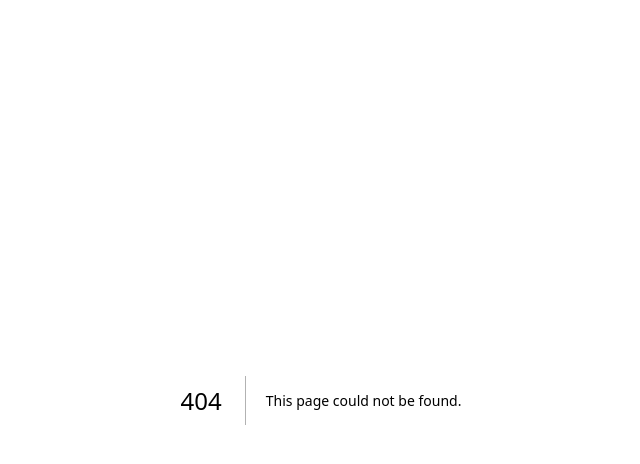
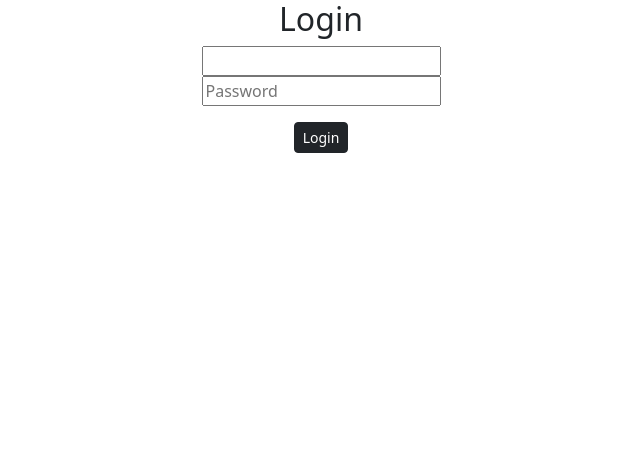
Before and after one commit to fardeen2636/fardeenproject, a Next.js app: page /loginpage in a window 1280 px wide. Before the commit this address had no page. Shown: the top 464 px of the page, without its empty margins (319-959 px from the left). Built offline with nearby package versions, Linux system fonts and the light colour scheme.

Commit message:
VideoPlayer/LoginPage

```diff
--- /dev/null
+++ b/pages/loginpage/index.js
@@ -0,0 +1,84 @@
+import React, { useState } from "react";
+import { Button } from "react-bootstrap";
+
+const Login = () => {
+
+  const [email, setEmail] = useState("");
+  const [password, setPassword] = useState("");
+
+  const handleLogin = () => {
+    console.log("logging in witth", email, password);
+
+  };
+
+  return (
+
+    <div>
+
+      <center>
+
+        <h2>Login</h2>
+
+        <form onSubmit={handleLogin}>
+
+          <input
+
+            type="email"
+
+            palceholder="Email"
+
+            value={email}
+
+            onChange={(e) => setEmail(e.target.value)}
+
+          />
+
+          <br />
+
+          <input
+
+            type="password"
+
+            placeholder="Password"
+
+            value={password}
+
+            onChange={(e) => setPassword(e.target.value)}
+
+          />
+
+          <br />
+
+          <div className="mb-3" />
+
+          <Button variant="dark" size="sm" type="submit">
+
+            Login
+
+          </Button>
+
+        </form>
+
+      </center>
+
+    </div>
+
+  );
+
+};
+
+const Page = () => {
+
+  return (
+
+    <div>
+
+      <Login />
+
+    </div>
+
+  );
+
+};
+
+export default Page;
```
Also changed, not shown: pages/videoplayer/index.js (added, +85 -0 lines).
